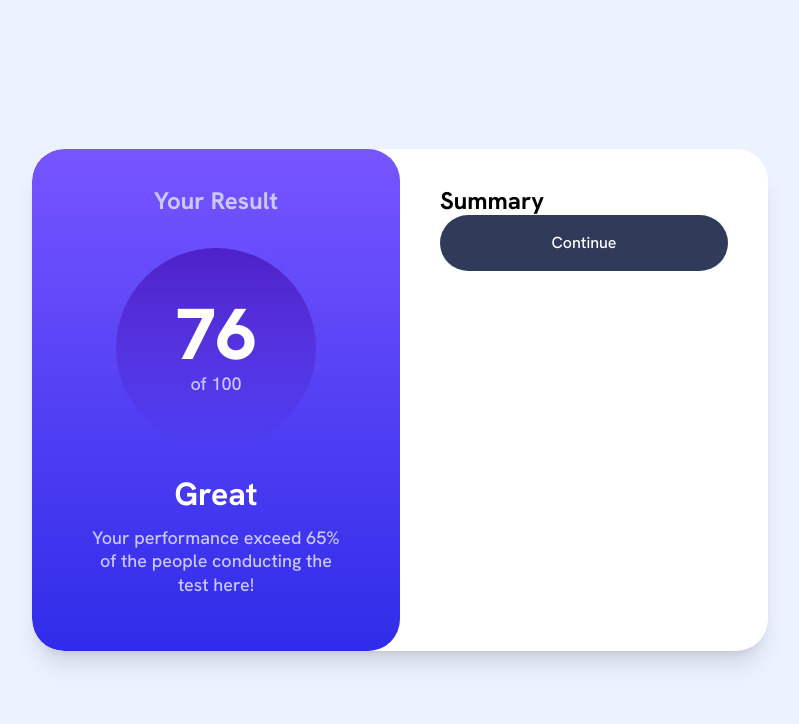
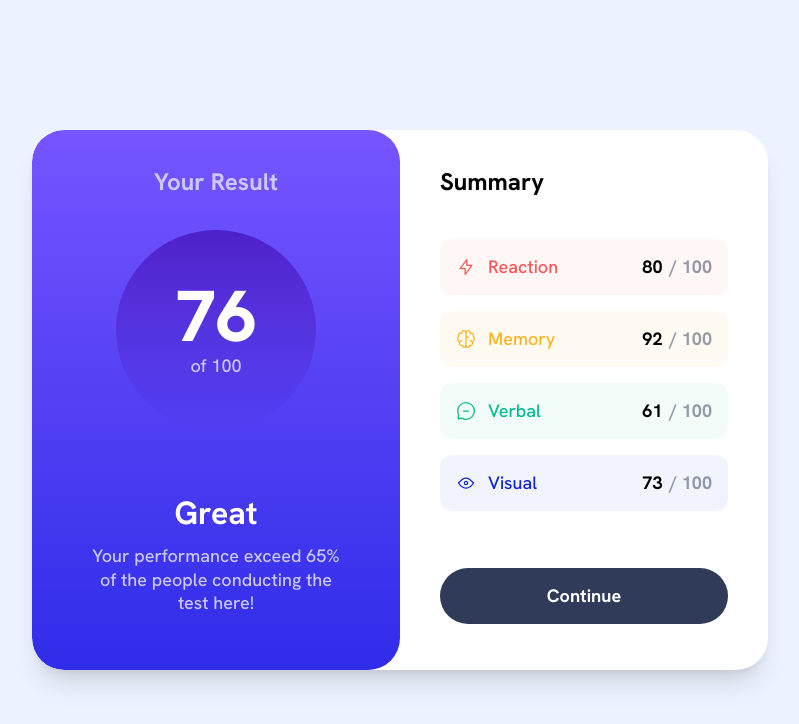
Before and after one commit to EmilBacklund/result-summary-component, a React (Vite) app: page / in a window 1280 px wide. Shown: the top 724 px of the page, without its empty margins (240-1039 px from the left). Built offline with nearby package versions, Linux system fonts and the light colour scheme; the HTML template or start-up script is replaced by a standard one.

Commit message:
computer styling

```diff
--- a/src/App.jsx
+++ b/src/App.jsx
@@ -1,13 +1,41 @@
 import Container from './components/layout/Container';
 import ResultSection from './components/result/ResultSection';
 import SummarySection from './components/summary/SummarySection';
+import StatSummary from './components/summary/StatSummary';
 
 function App() {
   return (
     <Container>
       <ResultSection></ResultSection>
       <SummarySection>
-
+        <StatSummary
+          bg='bg-redText'
+          icon='/images/icon-reaction.svg'
+          adjective='Reaction'
+          textColor='text-redText'
+          score='80'
+        />
+        <StatSummary
+          bg='bg-yellowText'
+          icon='/images/icon-memory.svg'
+          adjective='Memory'
+          textColor='text-yellowText'
+          score='92'
+        />
+        <StatSummary
+          bg='bg-greenText'
+          icon='/images/icon-verbal.svg'
+          adjective='Verbal'
+          textColor='text-greenText'
+          score='61'
+        />
+        <StatSummary
+          bg='bg-blueText'
+          icon='/images/icon-visual.svg'
+          adjective='Visual'
+          textColor='text-blueText'
+          score='73'
+        />
       </SummarySection>
     </Container>
   );
--- a/src/components/result/ResultSection.jsx
+++ b/src/components/result/ResultSection.jsx
@@ -1,6 +1,7 @@
 const ResultSection = (props) => {
   return (
-    <section className='rounded-xxxxl text-lg text-white flex flex-col items-center pt-[38px] pb-[55px] px-[54px] text-center w-1/2 bg-gradient-to-b from-gradientTopColor to-gradientBotColor'>
+    <section className='rounded-xxxxl text-lg text-white flex flex-col justify-between items-center pt-[38px] pb-[55px] px-[54px] text-center w-1/2 bg-gradient-to-b from-gradientTopColor to-gradientBotColor'>
+      <div>
         <h1 className='text-lightBlueText font-bold leading-[28.13px] text-2xl mb-[24px] md:mb-[33px]'>
           Your Result
         </h1>
@@ -8,10 +9,13 @@ const ResultSection = (props) => {
           <p className='font-extrabold text-7xl'>76</p>
           <p className='text-lightBlueText'>of 100</p>
         </div>
+      </div>
+      <div>
         <h2 className='text-[32px] leading-[37.5px] mb-3 font-bold'>Great</h2>
         <p className='text-lightBlueText leading-[23.45px]'>
           Your performance exceed 65% of the people conducting the test here!
         </p>
+      </div>
     </section>
   );
 };
--- /dev/null
+++ b/src/components/summary/StatSummary.jsx
@@ -0,0 +1,18 @@
+const StatSummary = (props) => {
+  return (
+    <div
+      className={`w-full rounded-xl items-center bg- h-14 px-4 flex justify-between bg-opacity-5  ${props.bg}`}
+    >
+      <div className={`flex gap-3 ${props.textColor}`}>
+        <img src={props.icon} />
+        <p>{props.adjective}</p>
+      </div>
+      <div className='flex gap-[7px] font-bold'>
+        <p>{props.score}</p>
+        <p className='text-darkNavyText opacity-50'>/ 100</p>
+      </div>
+    </div>
+  );
+};
+
+export default StatSummary;
--- a/src/components/summary/SummarySection.jsx
+++ b/src/components/summary/SummarySection.jsx
@@ -1,9 +1,18 @@
 const SummarySection = ({ children }) => {
   return (
-    <section className='pt-[38px] pb-[46px] px-10 w-1/2'>
-      <h2 className='text-2xl font-bold leading-[28.13px]'>Summary</h2>
+    <section className='pt-[38px] pb-[46px] px-10 w-1/2 text-lg justify-between flex flex-col gap-4'>
+      <h2 className='text-2xl font-bold leading-[28.13px] mb-[26px]'>Summary</h2>
       {children}
-      <button className='w-full h-14 rounded-[128px] cursor-pointer  bg-darkNavyButton text-white'>
+      <button
+        className='
+      w-full leading-[21.09px] h-14 font-bold z-20 rounded-[128px]
+      cursor-pointer mt-[41px] bg-darkNavyButton
+      text-white relative before:absolute before:content-[""]
+      before:top-0 before:right-0 before:bottom-0
+      before:left-0 before:bg-gradient-to-b before:from-gradientTopColor
+      before:duration-500 before:to-gradientBotColor before:rounded-[128px]
+      before:transition before:-z-10 before:opacity-0 hover:before:opacity-100'
+      >
         Continue
       </button>
     </section>
--- a/src/index.css
+++ b/src/index.css
@@ -7,7 +7,6 @@ body {
   height: 100%;
   margin: 0;
   padding: 0;
-  z-index: -20;
 }
 
 body {
@@ -21,7 +20,6 @@ body {
 #root {
   margin: auto;
   width: 100%;
-  z-index: -20;
   display: flex;
 }
 
--- a/tailwind.config.cjs
+++ b/tailwind.config.cjs
@@ -14,8 +14,10 @@ module.exports = {
         lightBlueText: '#CAC9FF',
         darkNavyText: '#303B59',
         darkNavyButton: '#303B59',
-        gradientTopColor: '#7755FF',
-        gradientBotColor: '#2F2CE9',
+        gradientTopColor: 'rgba(119, 85, 255, 1)',
+        fadedTopColor: 'rgba(119, 85, 255, 0)',
+        fadedBotColor: 'rgba(47, 44, 233, 0)',
+        gradientBotColor: 'rgba(47, 44, 233, 1)',
         circleTopGradient: '#4D21C9',
         circleBotGradient: '#2521C9',
       },
```
Lines whose indentation alone changed are shown as unchanged.
